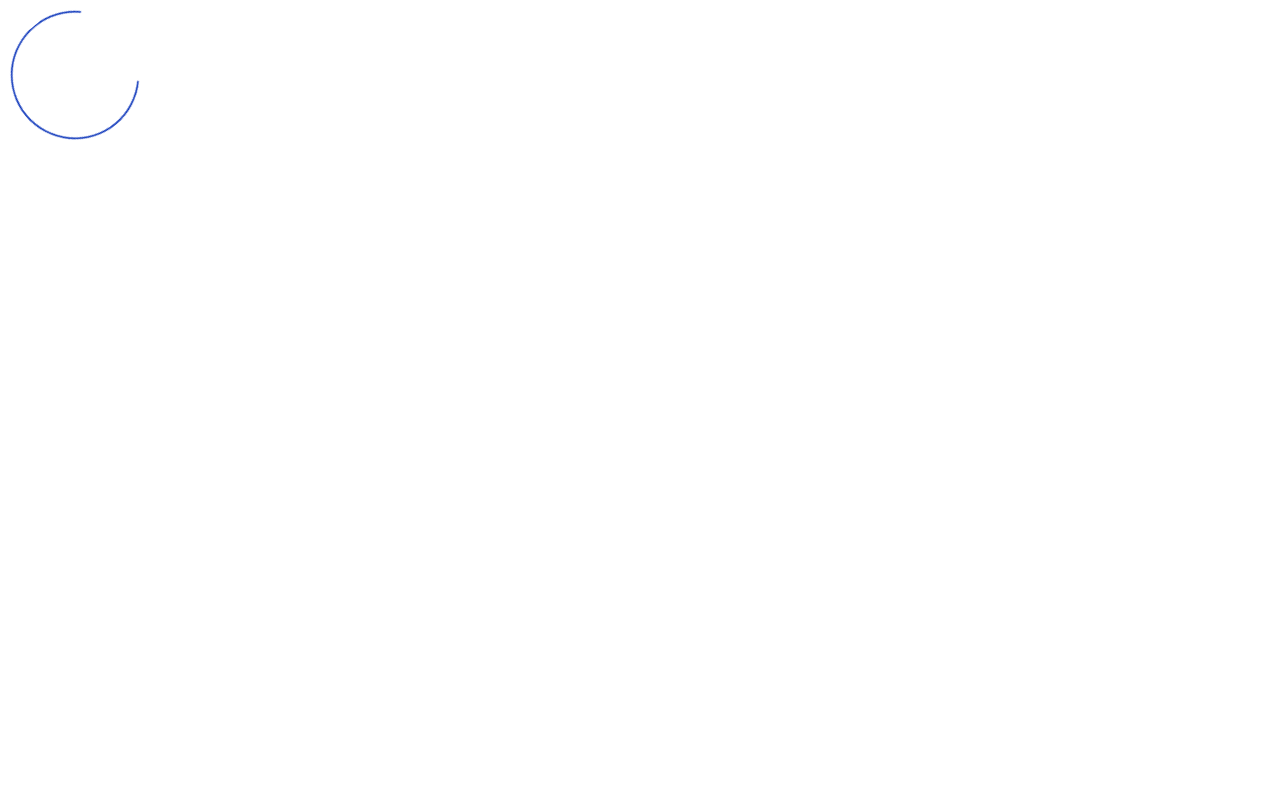
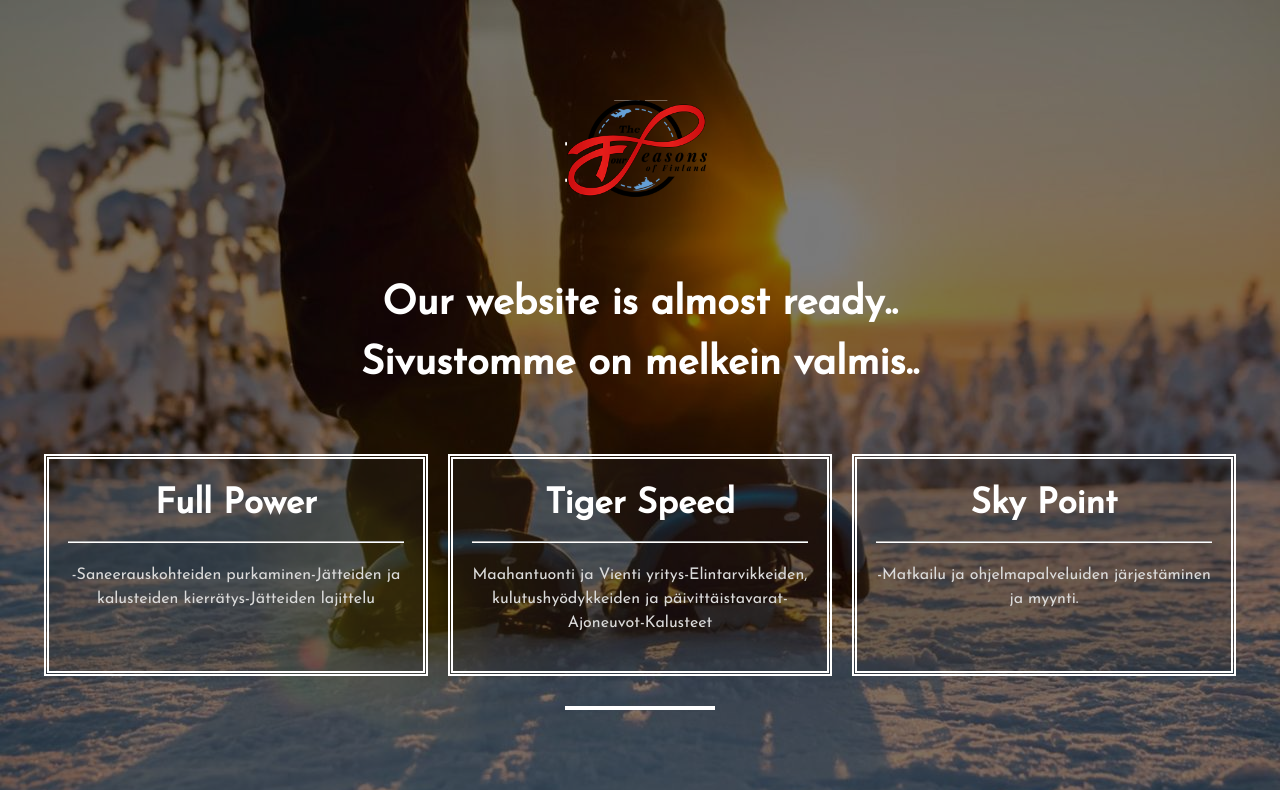
Before and after one commit to MohamedSaad-S/TheFourSeasons, a React (Create React App) app: page / in a window 1280 px wide. Shown: the top 790 px of the page. Built offline with nearby package versions, Linux system fonts and the light colour scheme.

Commit message:
set loading

```diff
--- a/src/Pages/Home.js
+++ b/src/Pages/Home.js
@@ -1,5 +1,5 @@
 import React, { Fragment, useEffect, useState } from "react";
-import Cliploader from "react-spinners/ClipLoader";
+import FadeLoader from "react-spinners/FadeLoader";
 import logo from "../logo/logo@2x.png";
 import { Link } from "react-router-dom";
 import Footer from "../Components/Footer";
@@ -60,18 +60,21 @@ const Home = () => {
     return () => clearInterval(interval)
   })
 
-  const [loading, setLoading] = useState(false)
+  const [loading, setLoading] = useState()
 
   useEffect(() => {
     setLoading(true)
-
+    setTimeout(() => {
+      setLoading(false)
+    }, )
   }, [])
 
   return (
     <Fragment>
     {loading ?
-      <Cliploader
-        size={150}
+      <FadeLoader
+        size={60}
+        margin={2}
         color={"#123abc"}
         loading={loading}
       />
```
